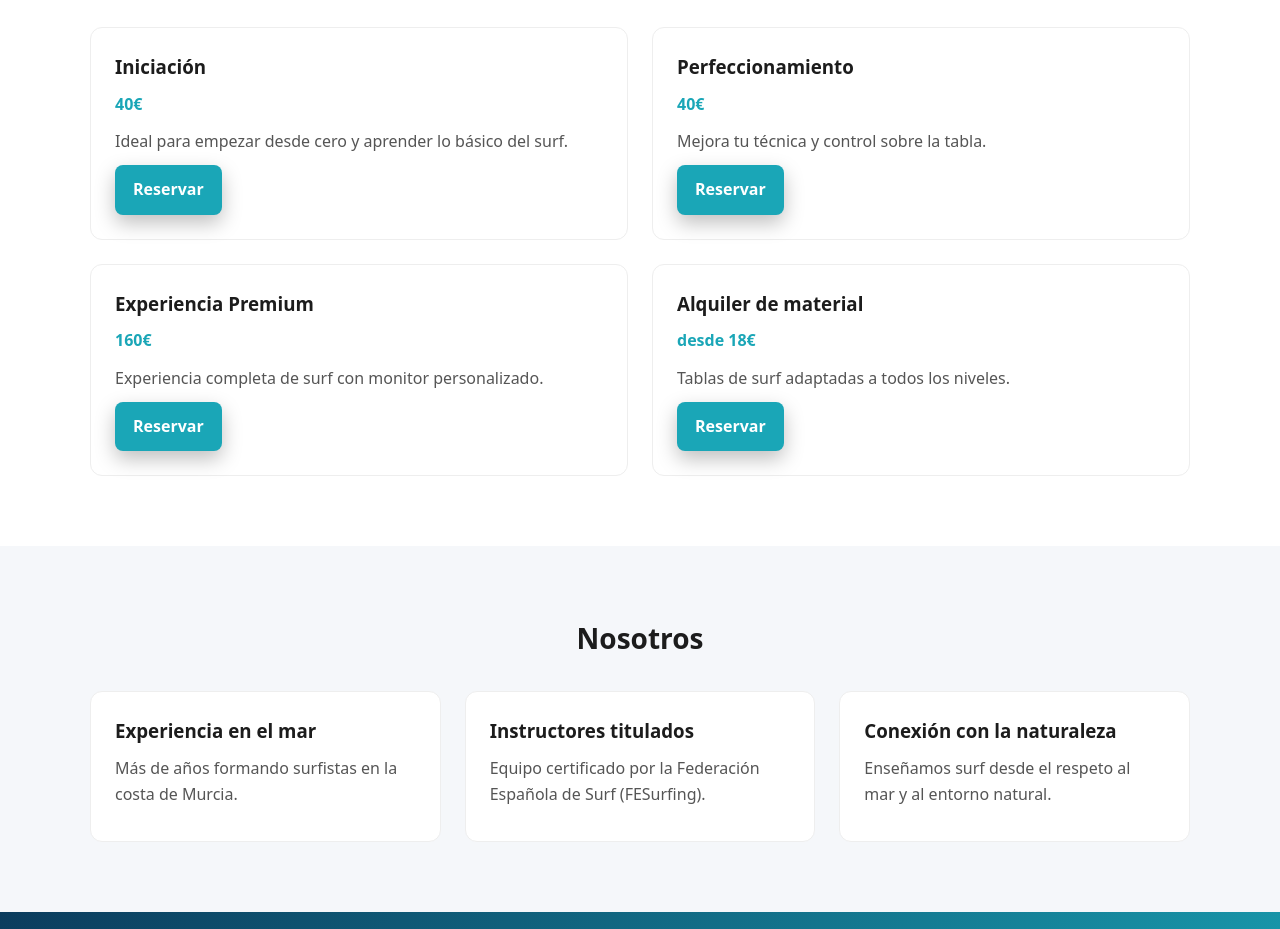
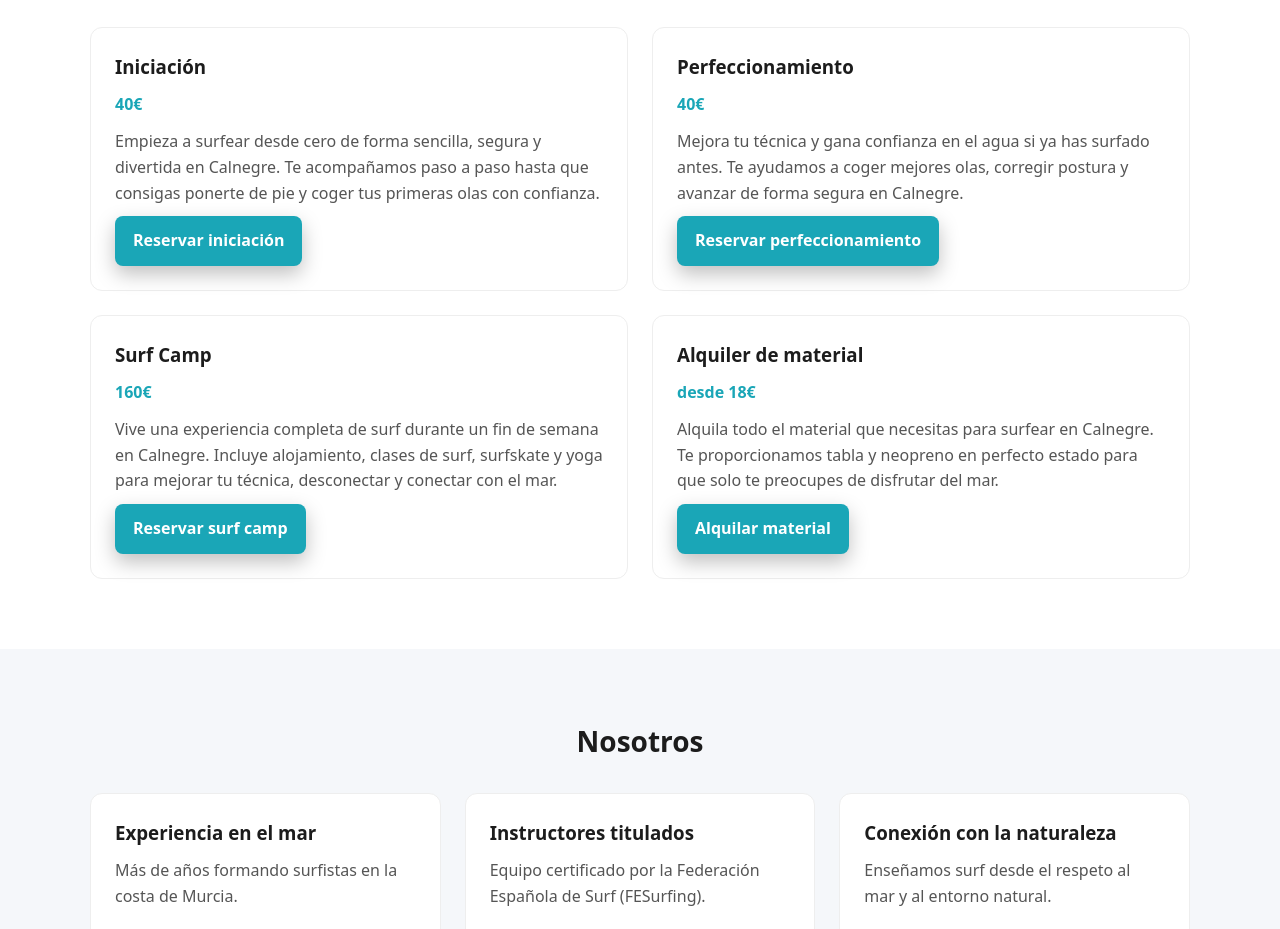
Before and after one commit to jesusrmdev/surfnaturemurcia-v2, a plain HTML site: page index.html in a window 1280 px wide. Shown: the part 946-1875 px from the top of the page. Drawn offline with Linux system fonts and the light colour scheme.

Commit message:
feat(activities): improve copy and conversion-focused messaging

```diff
--- a/index.html
+++ b/index.html
@@ -76,29 +76,37 @@
         <div class="card">
           <h3>Iniciación</h3>
           <span class="price">40€</span>
-          <p>Ideal para empezar desde cero y aprender lo básico del surf.</p>
-          <a href="https://wa.me/TUNUMERO" class="btn btn-primary">Reservar</a>
+          <p>
+            Empieza a surfear desde cero de forma sencilla, segura y divertida en Calnegre. Te acompañamos paso a paso hasta que consigas ponerte de pie y coger tus primeras olas con confianza.
+          </p>
+          <a href="https://wa.me/TUNUMERO" class="btn btn-primary">Reservar iniciación</a>
         </div>
 
         <div class="card">
           <h3>Perfeccionamiento</h3>
           <span class="price">40€</span>
-          <p>Mejora tu técnica y control sobre la tabla.</p>
-          <a href="https://wa.me/TUNUMERO" class="btn btn-primary">Reservar</a>
+          <p>
+            Mejora tu técnica y gana confianza en el agua si ya has surfado antes. Te ayudamos a coger mejores olas, corregir postura y avanzar de forma segura en Calnegre.
+          </p>
+          <a href="https://wa.me/TUNUMERO" class="btn btn-primary">Reservar perfeccionamiento</a>
         </div>
 
         <div class="card">
-          <h3>Experiencia Premium</h3>
+          <h3>Surf Camp</h3>
           <span class="price">160€</span>
-          <p>Experiencia completa de surf con monitor personalizado.</p>
-          <a href="https://wa.me/TUNUMERO" class="btn btn-primary">Reservar</a>
+          <p>
+            Vive una experiencia completa de surf durante un fin de semana en Calnegre. Incluye alojamiento, clases de surf, surfskate y yoga para mejorar tu técnica, desconectar y conectar con el mar.
+          </p>
+          <a href="https://wa.me/TUNUMERO" class="btn btn-primary">Reservar surf camp</a>
         </div>
 
         <div class="card">
           <h3>Alquiler de material</h3>
           <span class="price">desde 18€</span>
-          <p>Tablas de surf adaptadas a todos los niveles.</p>
-          <a href="https://wa.me/TUNUMERO" class="btn btn-primary">Reservar</a>
+          <p>
+            Alquila todo el material que necesitas para surfear en Calnegre. Te proporcionamos tabla y neopreno en perfecto estado para que solo te preocupes de disfrutar del mar.
+          </p>
+          <a href="https://wa.me/TUNUMERO" class="btn btn-primary">Alquilar material</a>
         </div>
 
       </div>
```
